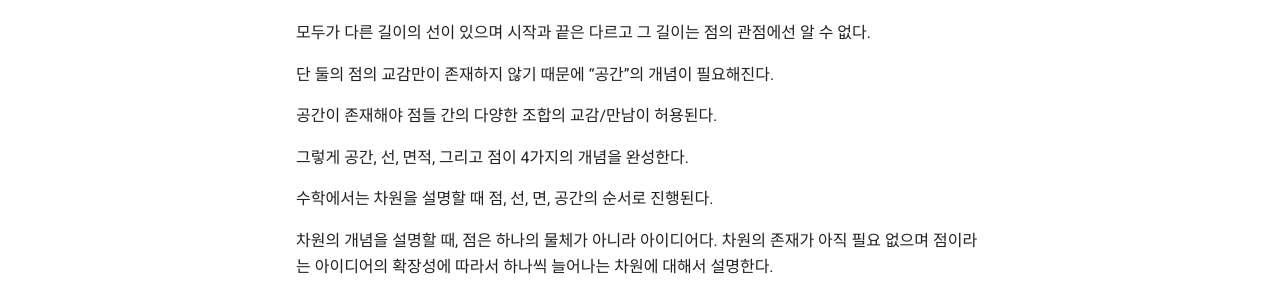
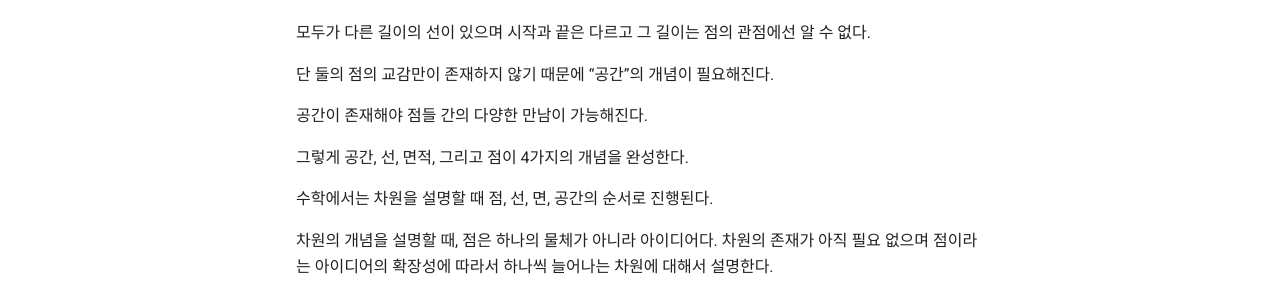
Before and after one commit to dkang919/tech-base, an MkDocs documentation site: the page built from docs/journal/2026/2026-08/2026-08-09.md, in a window 1280 px wide and 1116 px high. Shown: the part 531-828 px from the top of the window. Built offline with MkDocs 1.6.1 and Material for MkDocs 9.7.7, drawn with Linux system fonts in a browser that asks for light colours; comment, search, counter and statistics services are not loaded.

Commit message:
Auto-sync: journal from Notion

```diff
--- a/docs/journal/2026/2026-08/2026-08-09.md
+++ b/docs/journal/2026/2026-08/2026-08-09.md
@@ -22,7 +22,7 @@ notion_id: 3b787557-185e-800d-b17b-de49500ebc89
 
 단 둘의 점의 교감만이 존재하지 않기 때문에 “공간”의 개념이 필요해진다.
 
-공간이 존재해야 점들 간의 다양한 조합의 교감/만남이 허용된다.
+공간이 존재해야 점들 간의 다양한 만남이 가능해진다.
 
 그렇게 공간, 선, 면적, 그리고 점이 4가지의 개념을 완성한다.
 
```
